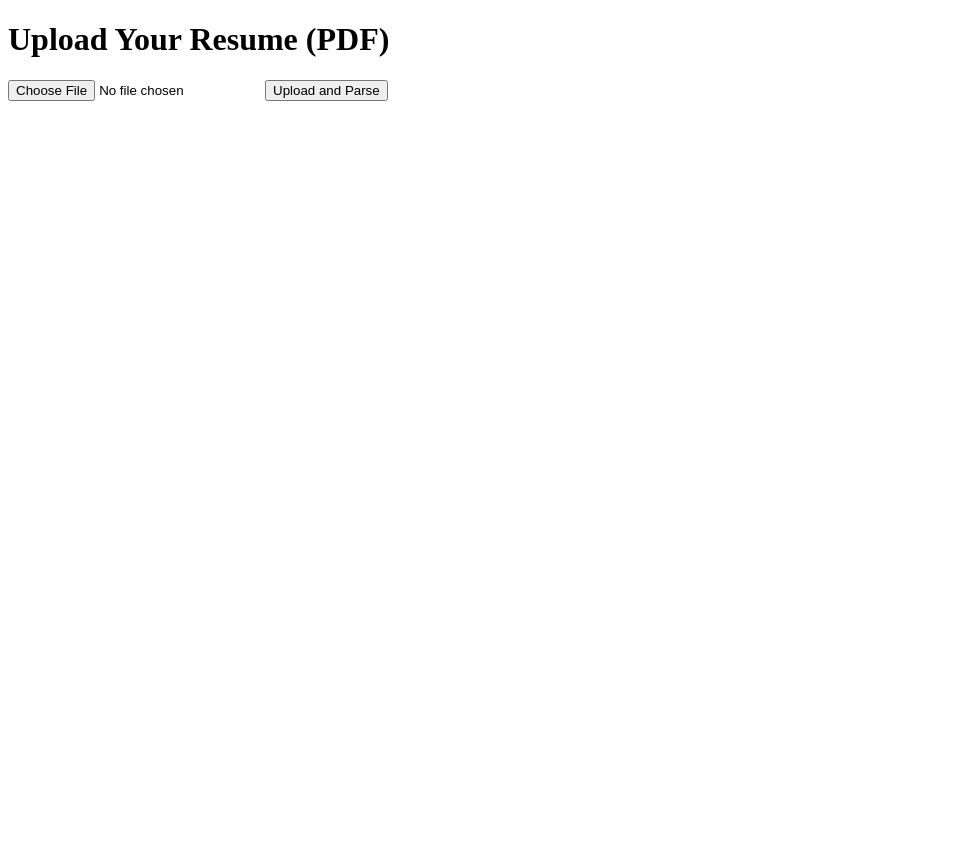
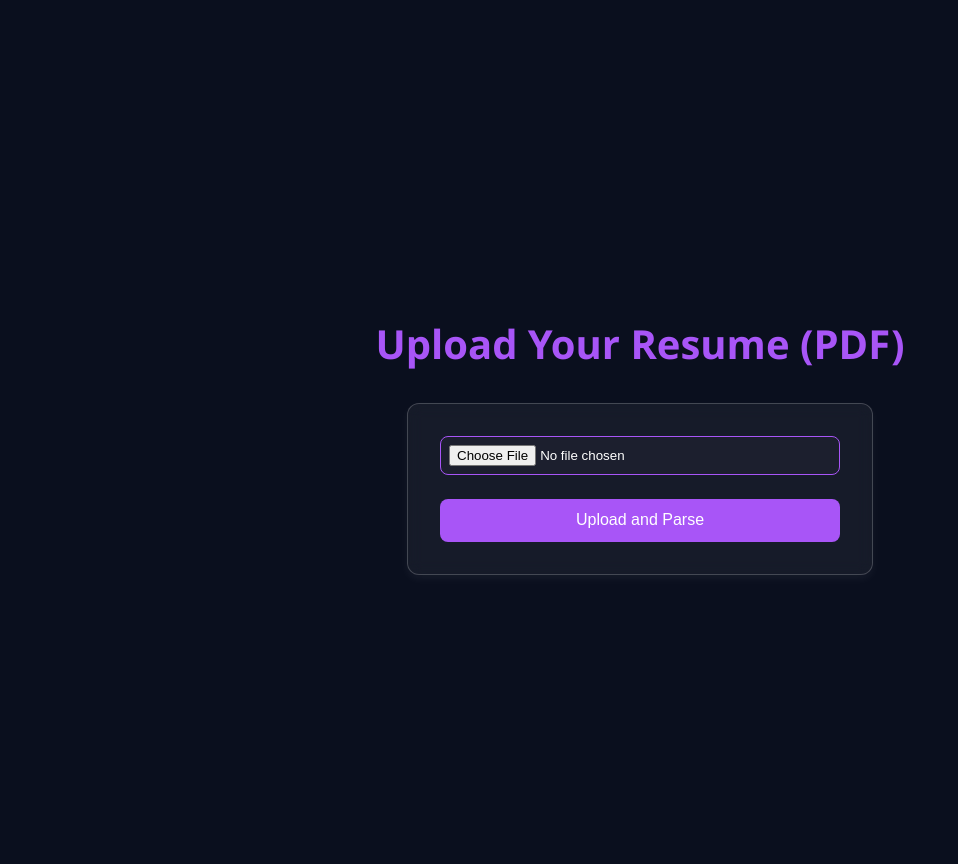
Before and after one commit to connect-raj/resume_parser, a Flask app: page / in a window 1280 px wide. Shown: the whole page, without its empty margins (0-958 px from the left). Before the commit the page ends 101 px from the top, so only its background shows below. Run offline with Flask 2, Linux system fonts and the light colour scheme.

```diff
--- a/app.py
+++ b/app.py
@@ -116,7 +116,7 @@ def parse_resume():
 # -----------------------------
 # API Endpoint: Parse Resume by PDF URL and Return JSON
 # -----------------------------
-@app.route('/api/v1/parse_resume_url', methods=['GET'])
+@app.route('/api/v1/resume/parser', methods=['GET'])
 def parse_resume_url():
     """
     Accepts a PDF URL via a query parameter 'pdf_url' and returns JSON data
--- /dev/null
+++ b/templates/style.css
@@ -0,0 +1,67 @@
+/* Resume Upload Styles */
+body {
+    margin: 0;
+    font-family: 'Segoe UI', Tahoma, Geneva, Verdana, sans-serif;
+    background-color: #0a0f1e;
+    color: white;
+    display: flex;
+    flex-direction: column;
+    align-items: center;
+    justify-content: center;
+    min-height: 100vh;
+    text-align: center;
+    padding: 2rem;
+}
+
+h1 {
+    font-size: 2.5rem;
+    margin-bottom: 2rem;
+    color: #a855f7;
+}
+
+form {
+    background: rgba(255, 255, 255, 0.05);
+    padding: 2rem;
+    border-radius: 12px;
+    border: 1px solid rgba(255, 255, 255, 0.2);
+    backdrop-filter: blur(8px);
+    box-shadow: 0 4px 10px rgba(255, 255, 255, 0.05);
+    display: flex;
+    flex-direction: column;
+    gap: 1.5rem;
+    width: 100%;
+    max-width: 400px;
+}
+
+input[type="file"] {
+    padding: 0.5rem;
+    border: 1px solid #a855f7;
+    background-color: #1c1f2e;
+    color: white;
+    border-radius: 8px;
+}
+
+button {
+    padding: 0.8rem 1.5rem;
+    border: none;
+    border-radius: 8px;
+    background-color: #a855f7;
+    color: white;
+    font-size: 1rem;
+    cursor: pointer;
+    transition: background-color 0.3s ease;
+}
+
+button:hover {
+    background-color: #9333ea;
+}
+
+@media (max-width: 600px) {
+    h1 {
+        font-size: 2rem;
+    }
+
+    form {
+        width: 90%;
+    }
+}
--- a/templates/upload.html
+++ b/templates/upload.html
@@ -2,6 +2,7 @@
 <html>
 <head>
     <title>Upload Resume</title>
+    <link rel="stylesheet" href="style.css">
 </head>
 <body>
     <h1>Upload Your Resume (PDF)</h1>
```
Also changed, not shown: .github/workflows/deploy.yaml (added).
